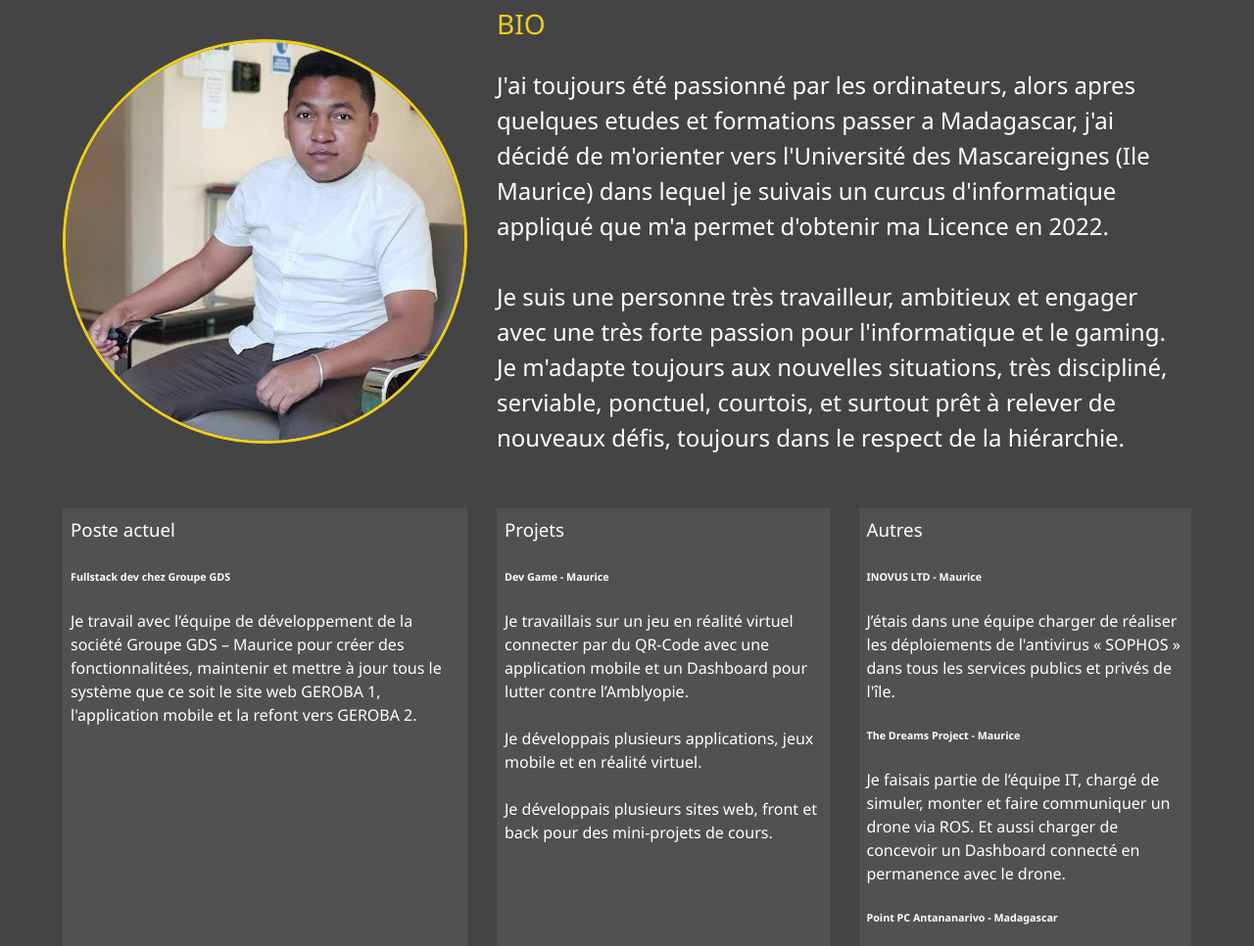
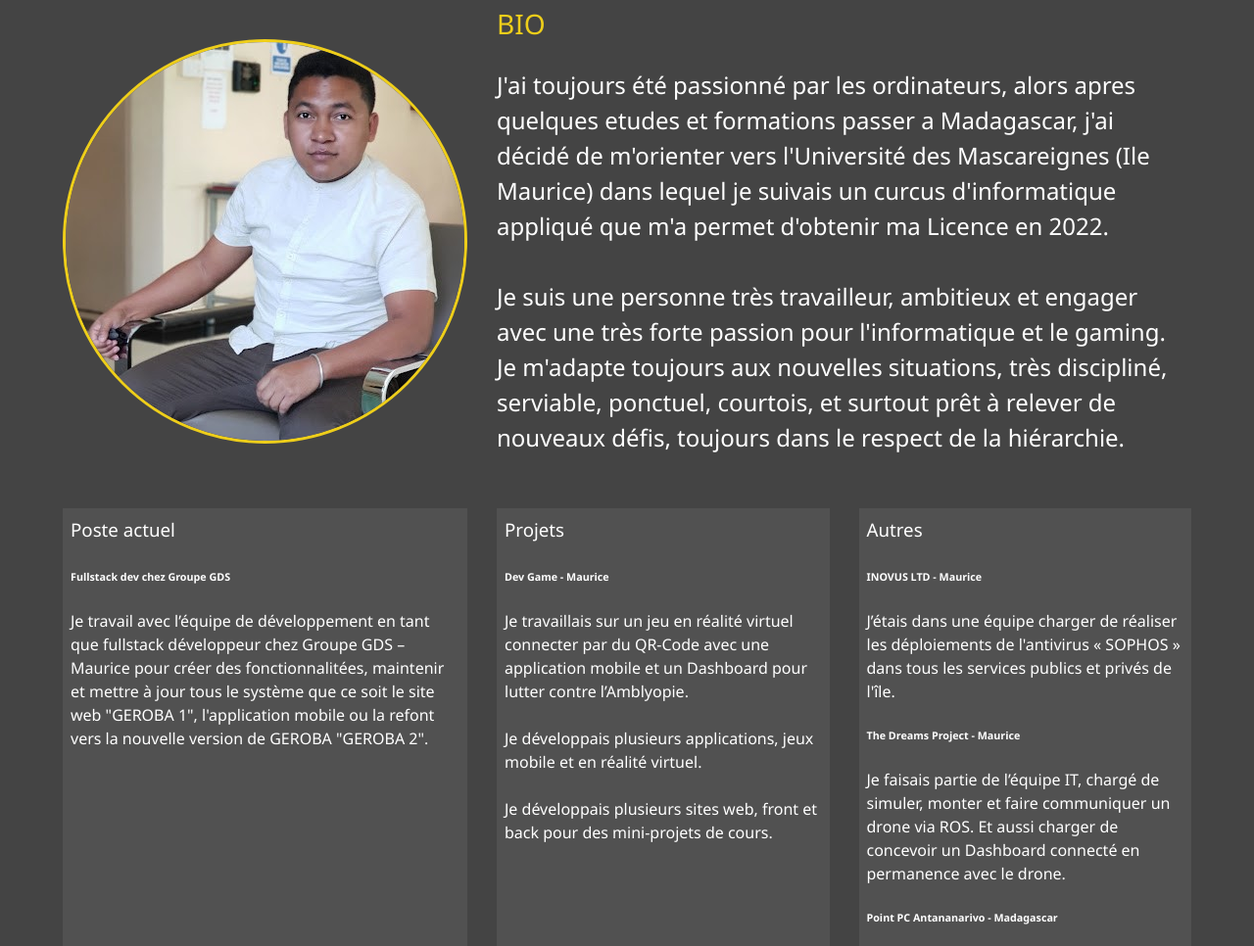
Before and after one commit to Dina64/Dina_PortFolio, a website: page dist/about.html in a window 1280 px wide. Shown: the part 255-1221 px from the top of the page at 98% size. Drawn offline with Linux system fonts and the light colour scheme.

Commit message:
Update about.html

```diff
--- a/dist/about.html
+++ b/dist/about.html
@@ -73,8 +73,8 @@ toujours dans le respect de la hiérarchie.</p>
       <div class="job job-1">
         <h3>Poste actuel</h3>
         <h6>Fullstack dev chez Groupe GDS</h6>
-<p>Je travail avec l’équipe de développement de la société Groupe GDS – Maurice pour créer des fonctionnalitées, maintenir et mettre à jour tous
-le système que ce soit le site web GEROBA 1, l'application mobile et la refont vers GEROBA 2.</p>
+<p>Je travail avec l’équipe de développement en tant que fullstack développeur chez Groupe GDS – Maurice pour créer des fonctionnalitées, maintenir et mettre à jour tous
+le système que ce soit le site web "GEROBA 1", l'application mobile ou la refont vers la nouvelle version de GEROBA "GEROBA 2".</p>
       </div>
 
       <div class="job job-2">
```
